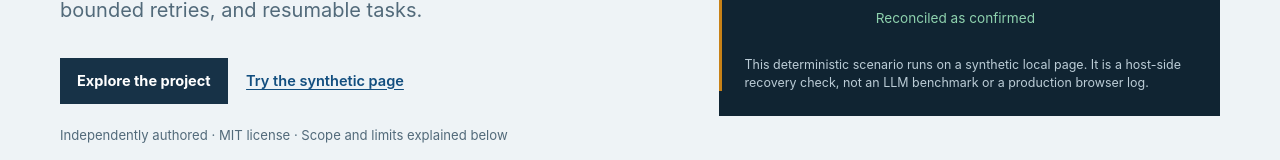
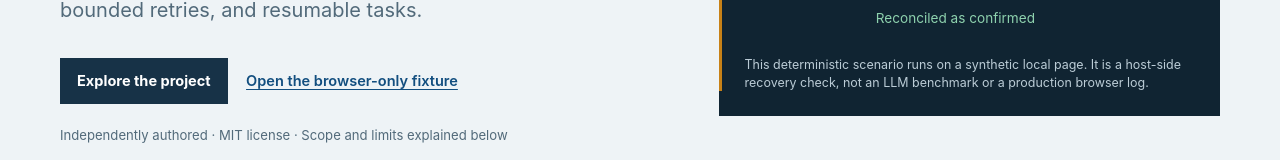
Before and after one commit to LydiaTools/browser-agent-blueprint, a website: page index.html in a window 1280 px wide. Shown: the part 584-744 px from the top of the page. Drawn offline with Linux system fonts and the light colour scheme.

Commit message:
Label browser-only fixture clearly

```diff
--- a/index.html
+++ b/index.html
@@ -346,7 +346,7 @@
         <p class="lead">Browser Agent Blueprint pairs copyable prompt modules with a runnable Playwright demo for verified writes, bounded retries, and resumable tasks.</p>
         <div class="actions">
           <a class="button" href="https://github.com/LydiaTools/browser-agent-blueprint">Explore the project</a>
-          <a class="text-link" href="demo/fixture.html">Try the synthetic page</a>
+          <a class="text-link" href="demo/fixture.html">Open the browser-only fixture</a>
         </div>
         <p class="boundary">Independently authored · MIT license · Scope and limits explained below</p>
       </div>
```
